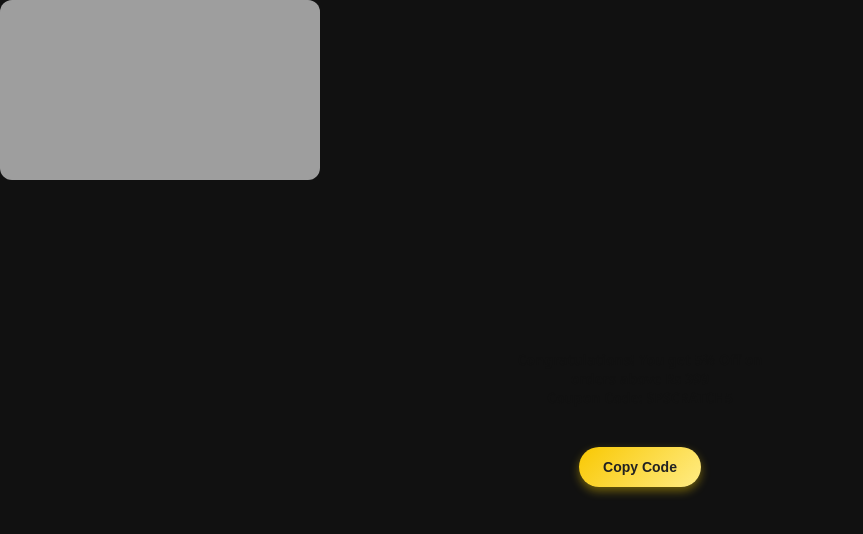
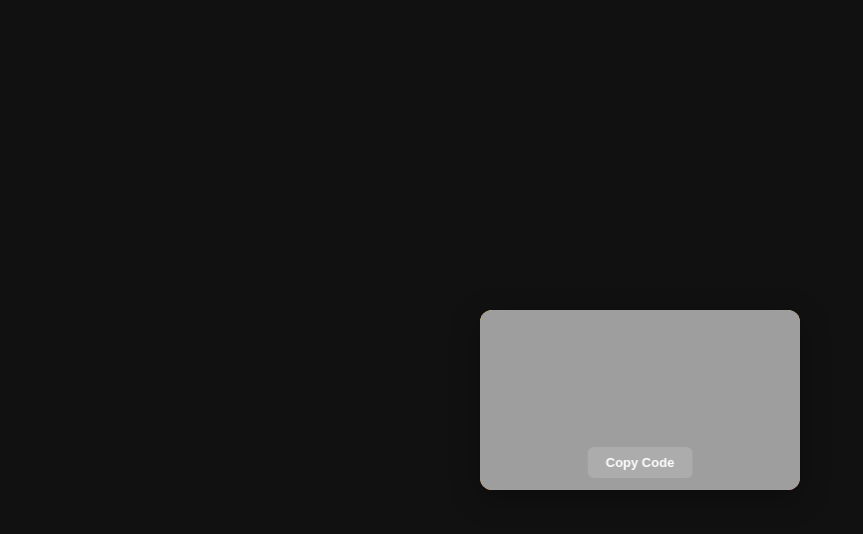
Before and after one commit to kartik1416/Final-scratch-card, a plain HTML site: page index.html in a window 1280 px wide. Shown: the whole page, without its empty margins (0-863 px from the left). Drawn offline with Linux system fonts and the light colour scheme.

Commit message:
Update styles.css

```diff
--- a/styles.css
+++ b/styles.css
@@ -1,64 +1,71 @@
 body {
+  margin: 0;
+  padding: 0;
   background: #111;
   font-family: 'Segoe UI', sans-serif;
   display: flex;
+  align-items: center;
   justify-content: center;
-  align-items: center;
   height: 100vh;
 }
 
 .scratch-container {
-  text-align: center;
-  max-width: 320px;
-}
-
-.scratch-card {
   position: relative;
-  width: 300px;
-  height: 150px;
+  width: 320px;
+  height: 180px;
+  background: linear-gradient(to bottom right, #f9d976, #f39f86);
   border-radius: 12px;
-  box-shadow: 0 0 15px gold;
   overflow: hidden;
-  background: linear-gradient(135deg, #ffd700, #fff8dc);
+  box-shadow: 0 8px 30px rgba(0, 0, 0, 0.3);
 }
 
 canvas {
   position: absolute;
   top: 0;
   left: 0;
+  z-index: 2;
+  cursor: grab;
   border-radius: 12px;
 }
 
 .coupon-text {
-  position: relative;
-  z-index: 2;
-  padding: 20px;
-  color: #111;
+  position: absolute;
+  top: 40%;
+  left: 50%;
+  transform: translate(-50%, -50%);
+  color: #222;
+  font-weight: 600;
   font-size: 14px;
-  font-weight: 600;
+  text-align: center;
+  padding: 10px;
+  z-index: 1;
   white-space: pre-wrap;
 }
 
 .copy-btn {
-  margin-top: 20px;
-  padding: 12px 24px;
-  background: linear-gradient(135deg, #f9c802, #ffec85);
+  position: absolute;
+  bottom: 12px;
+  left: 50%;
+  transform: translateX(-50%);
+  z-index: 3;
+  padding: 8px 18px;
   border: none;
-  border-radius: 30px;
-  font-size: 14px;
-  font-weight: bold;
-  color: #222;
+  background: rgba(255, 255, 255, 0.15);
+  color: #fff;
+  font-weight: 600;
+  font-size: 13px;
+  border-radius: 6px;
+  backdrop-filter: blur(5px);
+  transition: 0.3s ease;
   cursor: pointer;
-  box-shadow: 0 4px 10px rgba(255, 215, 0, 0.4);
-  transition: transform 0.2s ease, background 0.3s ease;
 }
 
 .copy-btn:hover {
-  transform: scale(1.05);
-  background: linear-gradient(135deg, #ffe75a, #fff9c4);
+  background: rgba(255, 255, 255, 0.25);
+  transform: translateX(-50%) scale(1.05);
 }
 
 .copy-btn.copied {
-  background: #4caf50;
-  color: white;
+  background: #28a745 !important;
+  color: #fff;
 }
```
